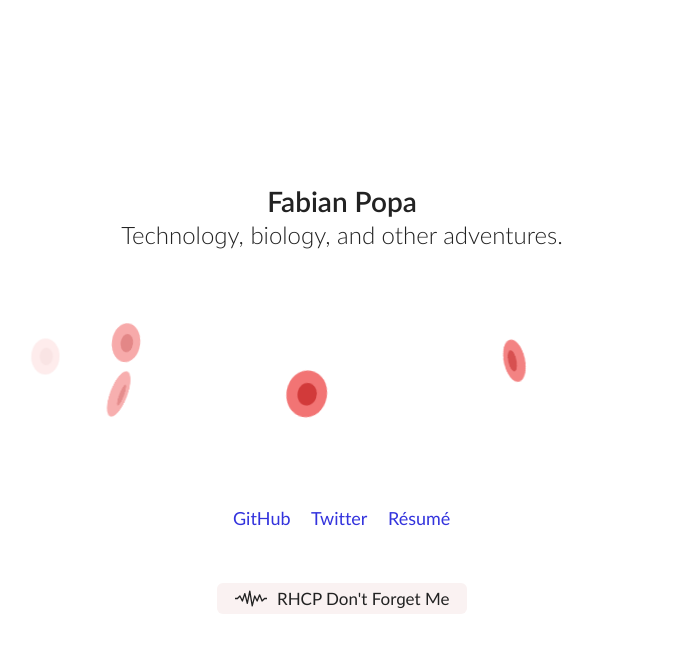
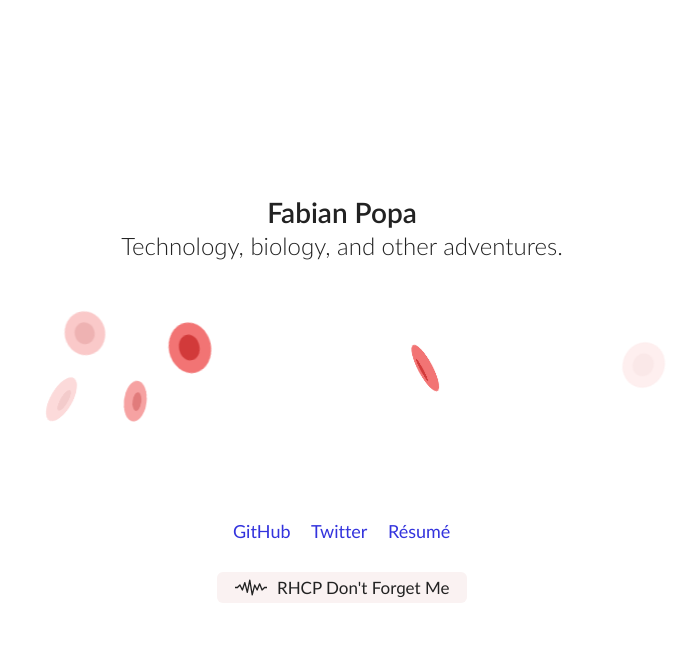
Before and after one commit to fabpopa/homepage, a PHP site: page / in a window 1280 px wide. Shown: the top 653 px of the page, without its empty margins (298-993 px from the left). Run offline with PHP 8.4, Linux system fonts and the light colour scheme.

Commit message:
Tweak style and reveal

```diff
--- a/index.html
+++ b/index.html
@@ -56,11 +56,11 @@
         try {
           new Function('(a = 0) => a');
           return !!document.querySelectorAll &&
-            !!MutationObserver &&
             !!window.requestAnimationFrame &&
             !!window.performance.now &&
+            (new XMLHttpRequest()).onload !== undefined &&
             document.body.style.flexBasis !== undefined &&
-            (new XMLHttpRequest()).onload !== undefined;
+            !!MutationObserver;
         } catch (e) { return false; }
       })();
 
--- a/js/components/cells.js
+++ b/js/components/cells.js
@@ -259,7 +259,7 @@
   let vT, vB, vC, vD;
   let bT, bB, bC, bD;
   const initIntro = () => {
-    vT = 0; vB = opt.velocity * 4; vC = opt.velocity - vB; vD = 4000;
+    vT = 0; vB = opt.velocity * 4.4; vC = opt.velocity - vB; vD = 4000;
     bT = 0; bB = 6; bC = opt.buffer - bB; bD = 2000;
   };
 
--- a/style.css
+++ b/style.css
@@ -89,14 +89,14 @@
 
 #introduction #cells {
   position: relative;
-  margin-top: 56px;
+  margin-top: 32px;
   width: 720px;
-  height: 150px;
+  height: 160px;
   border-radius: 4px;
 }
 
 #introduction ul {
-  margin-top: 56px;
+  margin-top: 72px;
   font: 400 18px/100% Lato;
   list-style-type: none;
 }
@@ -126,7 +126,7 @@
 }
 
 #works {
-  margin: 48px 0 0;
+  margin: 24px 0 0;
   max-width: 1000px;
 }
 
```
